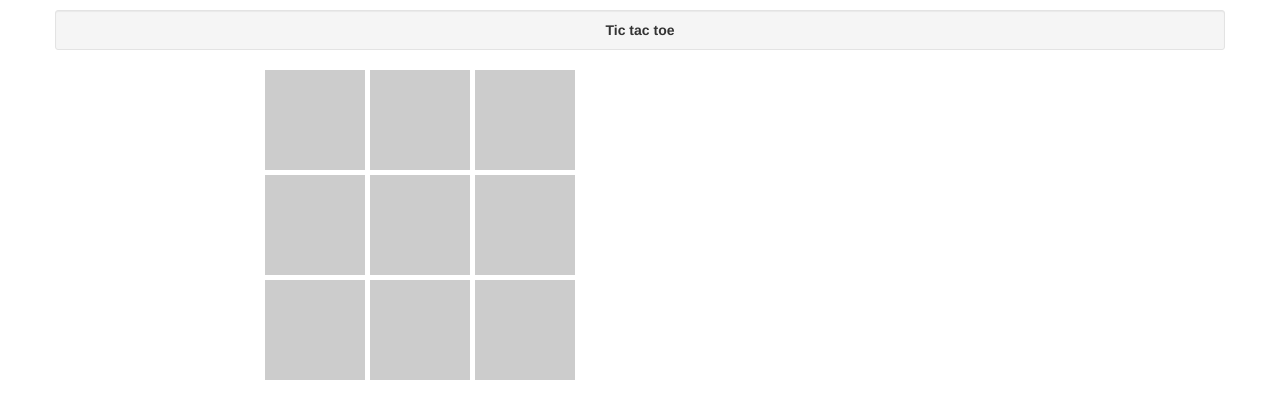
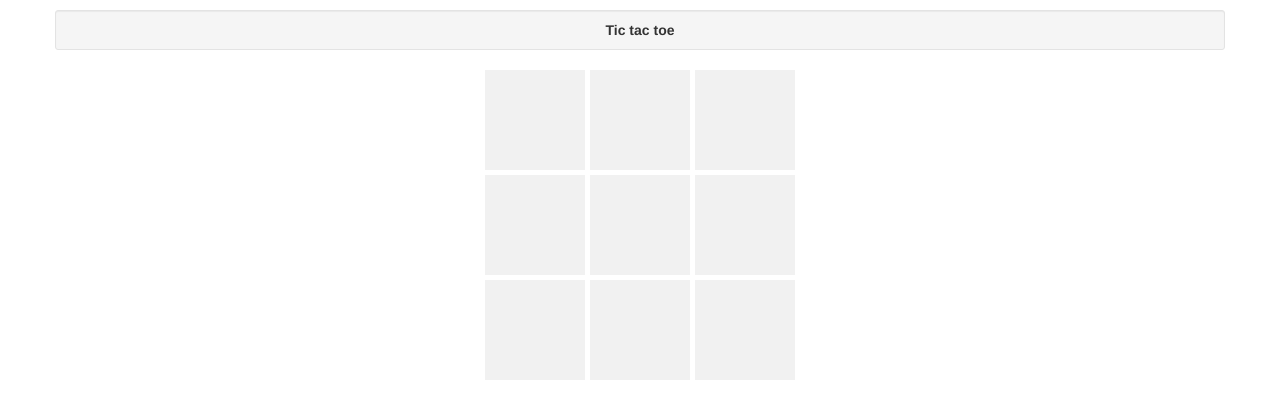
Before and after one commit to iskrzycki/TicTacToe, a plain HTML site: page index.html in a window 1280 px wide. Drawn offline with Linux system fonts and the light colour scheme.

Commit message:
Centered board

```diff
--- a/index.html
+++ b/index.html
@@ -10,13 +10,13 @@
             <div class="well text-center well-sm"><strong>Tic tac toe</strong></div>
         </div>
         <div class="row">
-            <div class="col-md-2">
+            <div class="col-md-4">
 
             </div>
-            <div class="col-md-8">
+            <div class="col-md-4 text-center">
                 <canvas id="myCanvas" width="310" height="310"></canvas>
             </div>
-            <div class="col-md-2">
+            <div class="col-md-4">
 
             </div>
     </div>
--- a/scripts/script.js
+++ b/scripts/script.js
@@ -33,7 +33,6 @@ function getClickedElement (x, y) {
 
 // Add element.
 elements.push({
-    colour: '#ccc',
     width: 100,
     height: 100,
     top: 0,
@@ -42,7 +41,6 @@ elements.push({
     isBlank: true
 });
 elements.push({
-    colour: '#ccc',
     width: 100,
     height: 100,
     top: 0,
@@ -51,7 +49,6 @@ elements.push({
     isBlank: true
 });
 elements.push({
-    colour: '#ccc',
     width: 100,
     height: 100,
     top: 0,
@@ -60,7 +57,6 @@ elements.push({
     isBlank: true
 });
 elements.push({
-    colour: '#ccc',
     width: 100,
     height: 100,
     top: 105,
@@ -69,7 +65,6 @@ elements.push({
     isBlank: true
 });
 elements.push({
-    colour: '#ccc',
     width: 100,
     height: 100,
     top: 105,
@@ -78,7 +73,6 @@ elements.push({
     isBlank: true
 });
 elements.push({
-    colour: '#ccc',
     width: 100,
     height: 100,
     top: 105,
@@ -87,7 +81,6 @@ elements.push({
     isBlank: true
 });
 elements.push({
-    colour: '#ccc',
     width: 100,
     height: 100,
     top: 210,
@@ -96,7 +89,6 @@ elements.push({
     isBlank: true
 });
 elements.push({
-    colour: '#ccc',
     width: 100,
     height: 100,
     top: 210,
@@ -105,7 +97,6 @@ elements.push({
     isBlank: true
 });
 elements.push({
-    colour: '#ccc',
     width: 100,
     height: 100,
     top: 210,
@@ -115,7 +106,7 @@ elements.push({
 });
 // Render elements.
 elements.forEach(function(element) {
-    context.fillStyle = element.colour;
+    context.fillStyle = '#f1f1f1';
     context.fillRect(element.left, element.top, element.width, element.height);
 });
 
```
